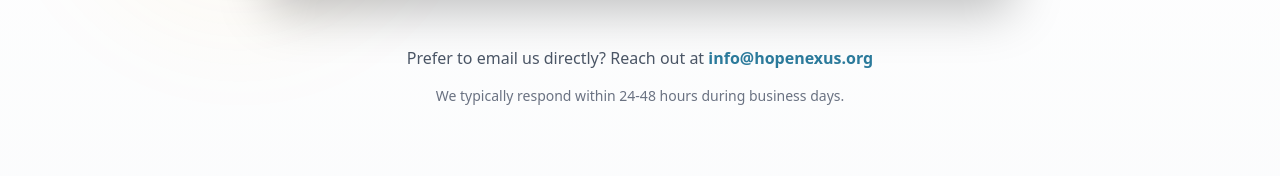
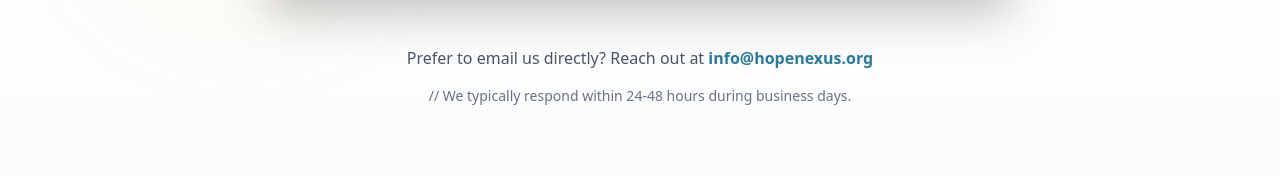
Before and after one commit to mohilow12/hopenexus, a Next.js app: page /contact in a window 1280 px wide. Shown: the part 1160-1336 px from the top of the page. Built offline with nearby package versions, Linux system fonts and the light colour scheme.

Commit message:
Update page.js
minor changes per brother Eman and Mohamed

```diff
--- a/app/contact/page.js
+++ b/app/contact/page.js
@@ -213,7 +213,7 @@
               </a>
             </p>
             <p className="text-gray-500 text-xs sm:text-sm">
-              We typically respond within 24-48 hours during business days.
+             // We typically respond within 24-48 hours during business days.
             </p>
           </div>
         </div>
```
